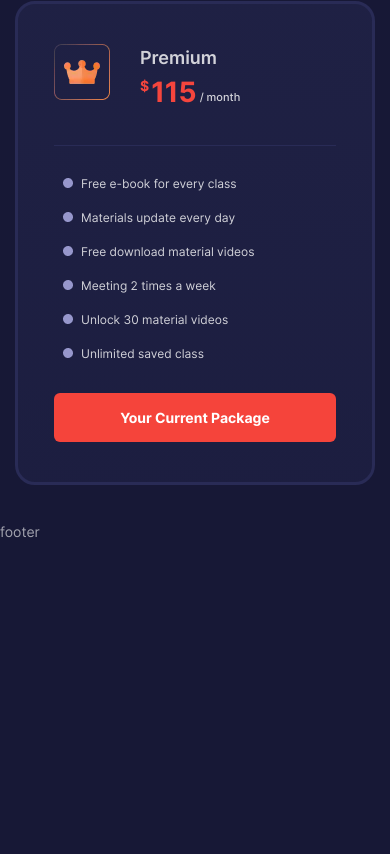
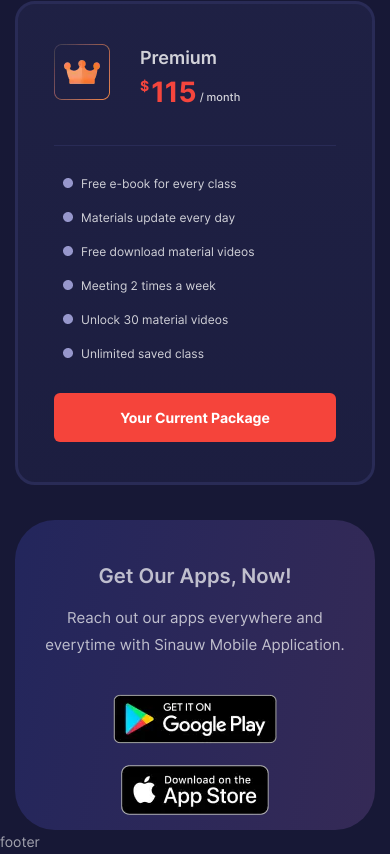
Before and after one commit to Responsive-Websites/Sinaw, a plain HTML site: page dist/index.html in a window 390 px wide. Shown: the part 4967-5821 px from the top of the page. Before the commit the page ends 5511 px from the top, so only its background shows below. Drawn offline with nearby package versions, Linux system fonts and the light colour scheme; files whose address does not match are found by name.

Commit message:
Added getApp block and styles

```diff
--- a/#src/scss/templates/_main.scss
+++ b/#src/scss/templates/_main.scss
@@ -59,6 +59,8 @@
     @media screen and (max-width: 576px) {
       padding: 25px 0px 35px 0px;
     }
+  }
+  &__getApp {
   }
 }
 
@@ -878,3 +880,107 @@
 }
 
 // -----------------------
+
+// pricing block ---------
+
+.getApp {
+  &__container {
+  }
+  &__body {
+    padding: 40px 101px 0px 101px;
+    display: flex;
+    justify-content: space-between;
+    background: linear-gradient(102.01deg, #23265c 1.96%, #352a56 101.68%);
+    border-radius: 40px;
+    @media screen and (max-width: 872px) {
+      flex-flow: row wrap;
+      justify-content: center;
+    }
+    @media screen and (max-width: 432px) {
+      padding: 40px 20px 0px 20px;
+    }
+  }
+  &__info {
+    padding-bottom: 30px;
+    padding-right: 30px;
+    flex: 1 0 500px;
+    @media screen and (max-width: 1002px) {
+      flex: 1 1 500px;
+    }
+    @media screen and (max-width: 872px) {
+      display: block;
+      text-align: center;
+      padding-right: 0px;
+    }
+    @media screen and (max-width: 432px) {
+      padding-bottom: 10px;
+    }
+  }
+  &__label {
+    font-weight: 600;
+    font-size: 47.2727px;
+    line-height: 160%;
+    color: #ffffff;
+    max-width: 451px;
+    opacity: 0.7;
+    margin-top: 50px;
+    margin-bottom: 12px;
+    @media screen and (max-width: 1002px) {
+      font-size: 34.2727px;
+    }
+    @media screen and (max-width: 872px) {
+      margin: 0 auto;
+      margin-bottom: 12px;
+      font-size: 28.2727px;
+    }
+    @media screen and (max-width: 432px) {
+      font-size: 20.2727px;
+    }
+  }
+  &__text {
+    font-size: 18px;
+    line-height: 180%;
+    color: rgba(255, 255, 255, 0.7);
+    max-width: 406px;
+    margin-bottom: 32px;
+    @media screen and (max-width: 1002px) {
+      font-size: 16px;
+    }
+    @media screen and (max-width: 872px) {
+      margin: 0 auto;
+      margin-bottom: 20px;
+      font-size: 15px;
+    }
+  }
+  &__links {
+    display: flex;
+    align-items: center;
+    @media screen and (max-width: 872px) {
+      justify-content: center;
+    }
+    @media screen and (max-width: 432px) {
+      flex-flow: row wrap;
+      justify-content: center;
+    }
+  }
+  &__image {
+    align-self: flex-end;
+    max-width: 403px;
+    & img {
+      width: 100%;
+    }
+    @media screen and (max-width: 872px) {
+      display: none;
+    }
+  }
+  &__link {
+    cursor: pointer;
+    margin-right: 25px;
+    @media screen and (max-width: 872px) {
+      margin-right: 0px;
+      margin: 5px;
+    }
+  }
+}
+
+// -----------------------
--- a/dist/index.html
+++ b/dist/index.html
@@ -382,6 +382,25 @@
       </div>
     </div>
   </section>
+  <section class="main__getApp getApp">
+    <div class="getApp__container container">
+      <div class="getApp__body">
+        <div class="getApp__info">
+          <p class="getApp__label">Get Our Apps, Now!</p>
+          <p class="getApp__text">
+            Reach out our apps everywhere and everytime with Sinauw Mobile Application.
+          </p>
+          <div class="getApp__links">
+            <picture><source srcset="img/pages/getApp/google.webp" type="image/webp"><img class="getApp__link" src="img/pages/getApp/google.png" alt="google store" /></picture>
+            <picture><source srcset="img/pages/getApp/apple.webp" type="image/webp"><img class="getApp__link" src="img/pages/getApp/apple.png" alt="app store" /></picture>
+          </div>
+        </div>
+        <div class="getApp__image">
+          <picture><source srcset="img/pages/getApp/phone.webp" type="image/webp"><img src="img/pages/getApp/phone.png" alt="" /></picture>
+        </div>
+      </div>
+    </div>
+  </section>
 </main>
 
       <!-- -------- -->
```
Also changed, not shown: #src/_main.html (+19 -0 lines), dist/css/style.css, dist/css/style.min.css.
